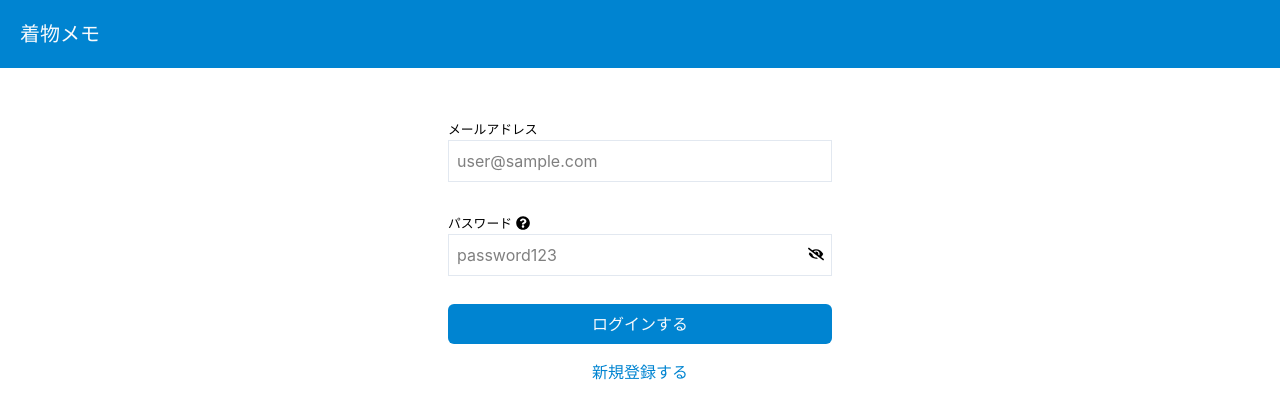
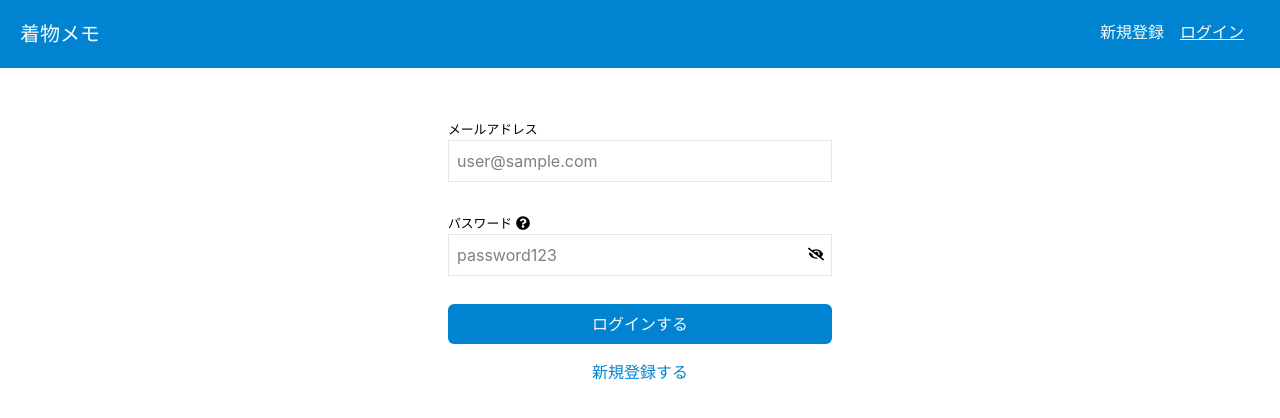
Before and after one commit to koji0805/coordinate-management-app, a React (Create React App) app: page /login in a window 1280 px wide. Shown: the top 418 px of the page. Built offline with nearby package versions, Linux system fonts and the light colour scheme.

Commit message:
add: ゲスト用ヘッダーナビゲーション

```diff
--- a/src/components/Header.js
+++ b/src/components/Header.js
@@ -4,16 +4,23 @@ const Header = ({ isLoggedIn, onLogout }) => {
 
     const ItemsForUser = () => {
         return (<>
-            <div className="float-right text-base">
-                <CustomNavLink to="/home">ホーム</ CustomNavLink>
-                <CustomNavLink to="/mypage">マイページ</ CustomNavLink>
-                <button className="bg-slate-50 text-sky-600 p-[4px] rounded-md hover:bg-sky-100 cursor-pointer" onClick={onLogout}>ログアウト</button>
-            </div>
+            <CustomNavLink to="/home">ホーム</ CustomNavLink>
+            <CustomNavLink to="/mypage">マイページ</ CustomNavLink>
+            <button className="bg-slate-50 text-sky-600 p-[4px] rounded-md hover:bg-sky-100 cursor-pointer" onClick={onLogout}>ログアウト</button>
+        </>)
+    }
+
+    const ItemsForGuest = () => {
+        return (<>
+            <CustomNavLink to="/signup">新規登録</ CustomNavLink>
+            <CustomNavLink to="/login">ログイン</ CustomNavLink>
         </>)
     }
     return (<>
         <header className="bg-sky-600 text-slate-50 p-[20px] text-xl ">
-            {isLoggedIn && <ItemsForUser />}
+            <div className="float-right text-base">
+                {isLoggedIn ? <ItemsForUser /> : <ItemsForGuest />}
+            </div>
             <h1>着物メモ</h1>
         </header>
     </>);
```
